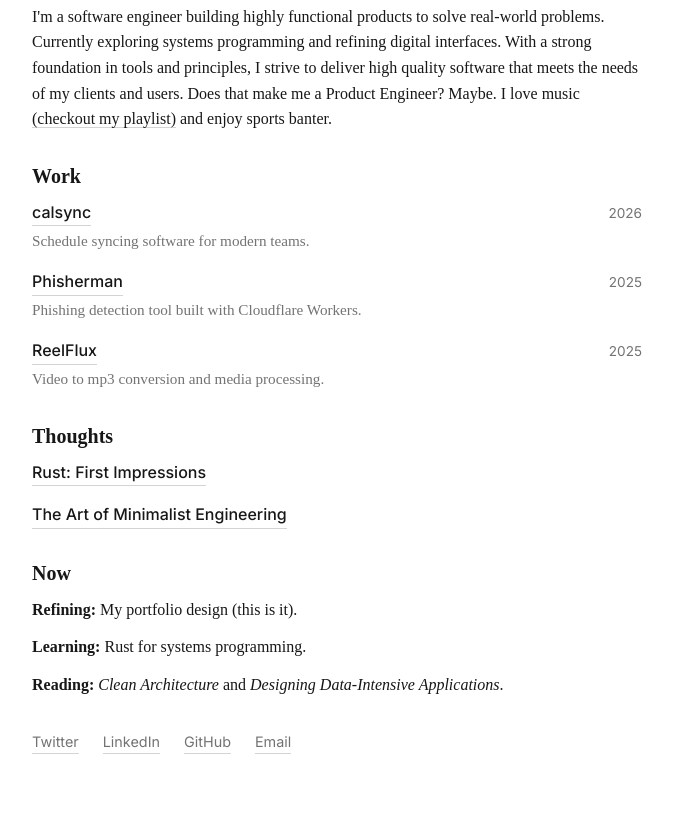
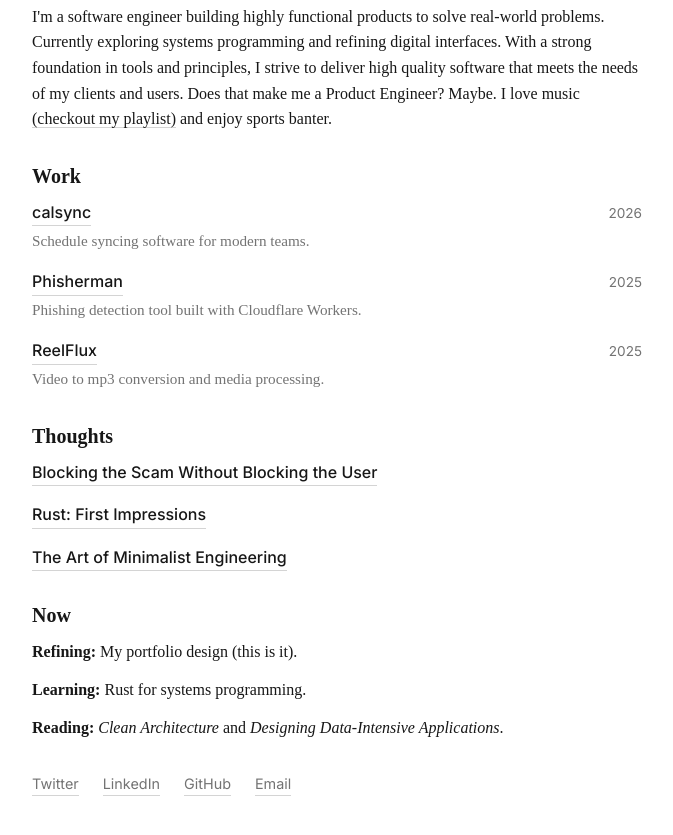
Before and after one commit to joey727/me, a plain HTML site: page index.html in a window 1280 px wide. Shown: the part 85-920 px from the top of the page, without its empty margins (303-976 px from the left). Before the commit the page ends 879 px from the top, so only its background shows below. Drawn offline with Linux system fonts and the light colour scheme; a web font is replaced by a local one.

Commit message:
docs: link new article in blog index

```diff
--- a/index.html
+++ b/index.html
@@ -39,7 +39,7 @@
                 </div>
                 <div class="list-item">
                     <div class="list-item-header">
-                        <a href="https://phisherman-security.joshuasackeyjr-1124.workers.dev/"
+                        <a href="https://phisherman-security.appsys.workers.dev"
                             class="title underline-link">Phisherman</a>
                         <span class="meta">2025</span>
                     </div>
@@ -58,6 +58,11 @@
         <section id="blog">
             <h2>Thoughts</h2>
             <div class="content-list">
+                <div class="list-item">
+                    <div class="list-item-header">
+                        <a href="blocking-the-scam-without-blocking-the-user.html" class="title underline-link">Blocking the Scam Without Blocking the User</a>
+                    </div>
+                </div>
                 <div class="list-item">
                     <div class="list-item-header">
                         <a href="rust-first-impressions.html" class="title underline-link">Rust: First Impressions</a>
```
